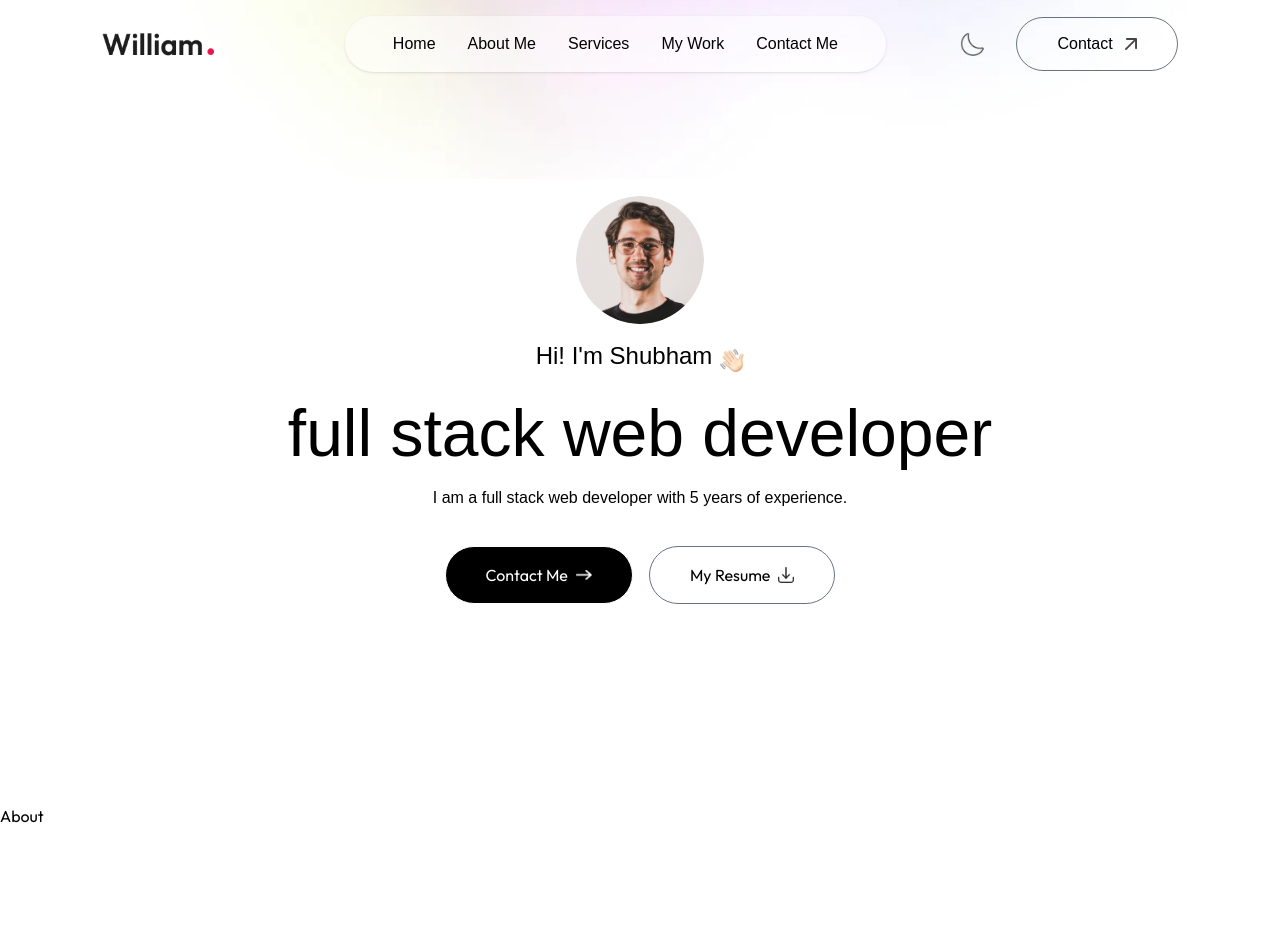
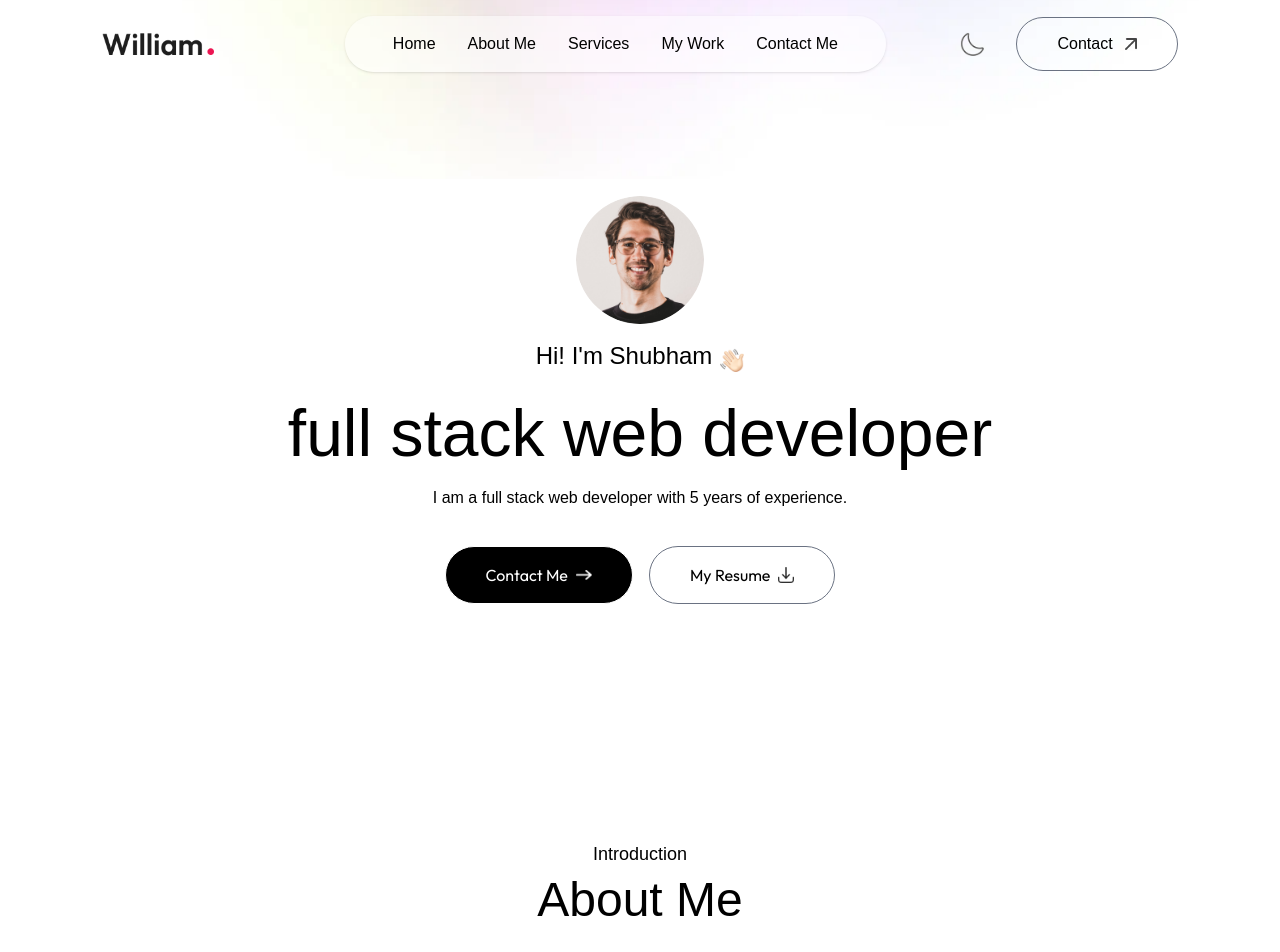
Before and after one commit to avicious/portfolio, a Next.js app: page / in a window 1280 px wide. Shown: the top 952 px of the page. Before the commit the page ends 832 px from the top, so only its background shows below. Built offline with nearby package versions, Linux system fonts and the light colour scheme; a web font is replaced by a local one.

Commit message:
about me section updated

```diff
--- a/app/layout.js
+++ b/app/layout.js
@@ -22,7 +22,7 @@ export default function RootLayout({ children }) {
   return (
     <html
       lang="en"
-      className={`${outfit.variable} ${ovo.variable} h-full antialiased leading-8 overflow-x-hidden`}
+      className={`${outfit.variable} ${ovo.variable} h-full antialiased leading-8 overflow-x-hidden scroll-smooth`}
     >
       <body className="min-h-full flex flex-col">{children}</body>
     </html>
--- a/components/About.jsx
+++ b/components/About.jsx
@@ -1,7 +1,10 @@
 const About = () => {
-    return (
-        <div>About</div>
-    );
+  return (
+    <div id="about" className="w-full px-[12%] py-10 scroll-mt-20">
+      <h2 className="text-center mb-2 text-lg font-ovo">Introduction</h2>
+      <p className="text-center text-5xl font-ovo">About Me</p>
+    </div>
+  );
 };
 
 export default About;
```
